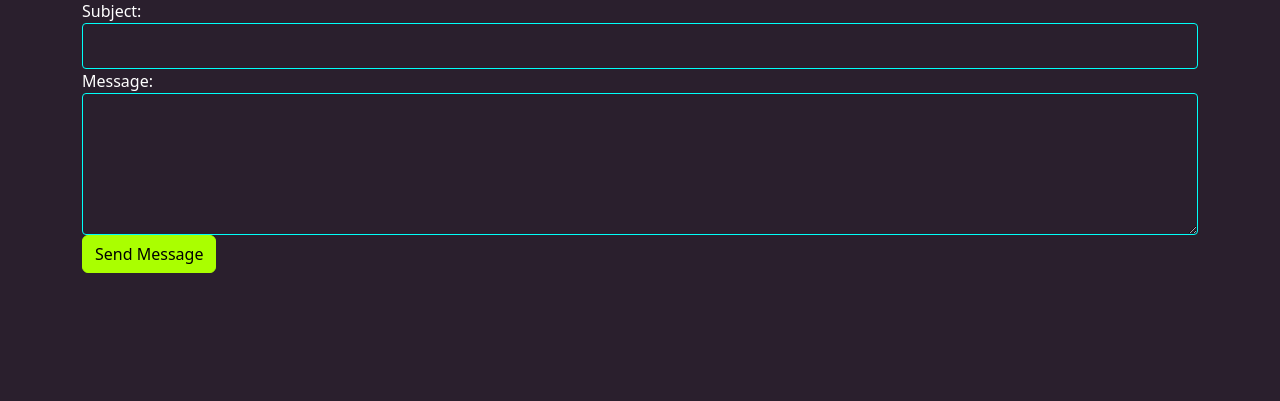
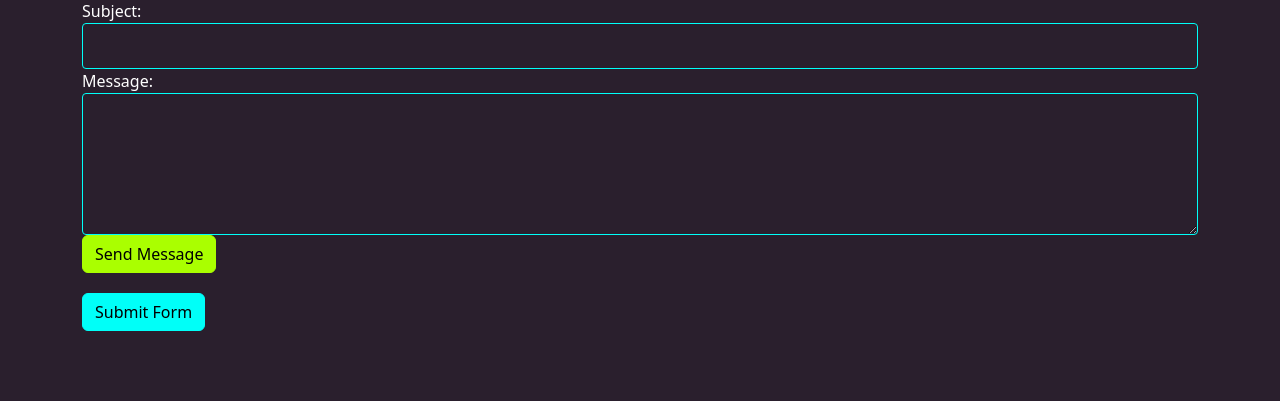
Before and after one commit to anshdalia/SpotifyWrapper, a Django app: page /contact/ in a window 1280 px wide. Shown: the part 97-498 px from the top of the page. Run offline with Django 5.2, Linux system fonts and the light colour scheme; the visitor is signed in with stand-in values (Sample User, id 1); some libraries are stand-ins or nearby versions.

Commit message:
Form resubmission page link

```diff
--- a/mainApp/templates/contact.html
+++ b/mainApp/templates/contact.html
@@ -12,6 +12,8 @@
     <div class="container">
         <h1>Contact the Developers</h1>
         <p>If you have any questions, feedback, or issues, please contact us using the form below.</p>
+
+        <!-- Existing contact form -->
         <form method="post">
             {% csrf_token %}
             <div class="form-group">
@@ -24,6 +26,13 @@
             </div>
             <button type="submit" class="btn btn-primary">Send Message</button>
         </form>
+
+        <!-- New button linking to Google Form -->
+        <div style="margin-top: 20px;">
+            <a href="https://forms.gle/JhXqfc4znYAadYUA8" target="_blank">
+                <button type="button" class="btn btn-secondary">Submit Form</button>
+            </a>
+        </div>
     </div>
 </body>
 </html>
```
